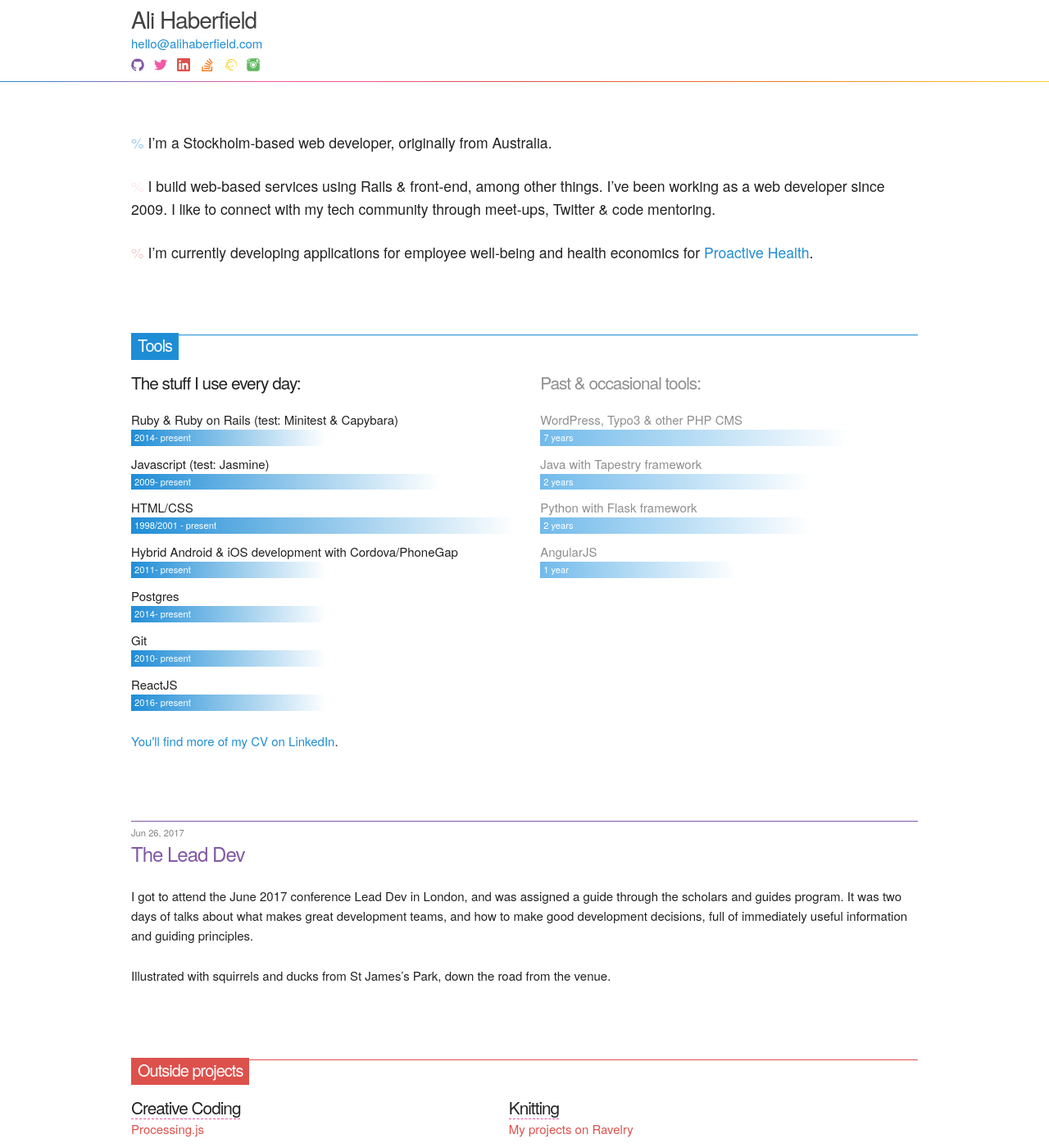
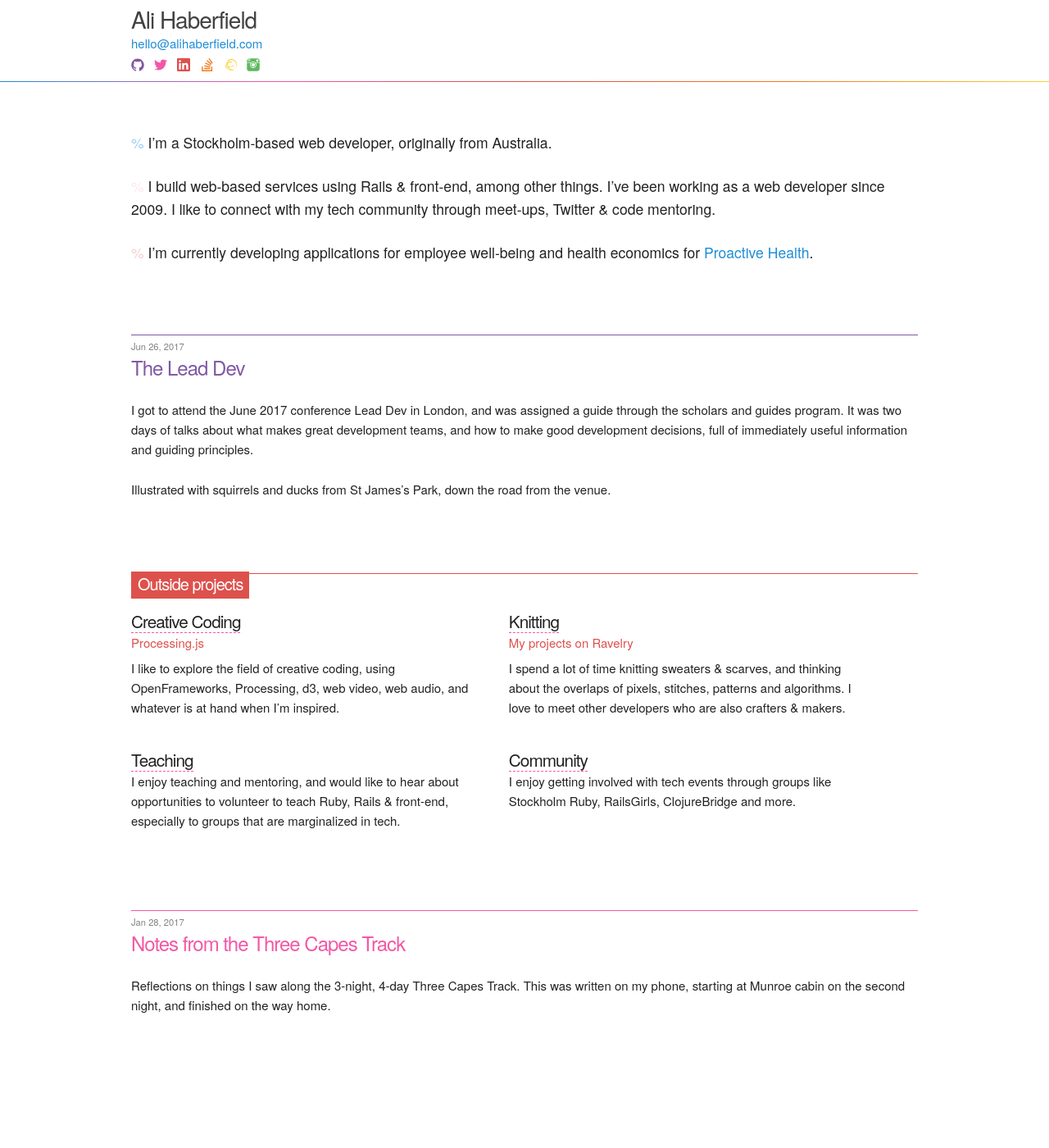
Before and after one commit to alihaberfield/alihaberfield.source, a Jekyll site: the page built from index.html, in a window 1280 px wide and 1400 px high. Shown: the whole window at 82% size. Built offline with Jekyll 4.4.1, drawn with Linux system fonts in a browser that asks for light colours; some of the changed text lies outside the part shown.

Commit message:
Update community info

```diff
--- a/_data/side-projects.yaml
+++ b/_data/side-projects.yaml
@@ -13,4 +13,4 @@
     I enjoy teaching and mentoring, and would like to hear about opportunities to volunteer to teach Ruby, Rails & front-end, especially to groups that are marginalized in tech.
 - name: Community
   text: |
-    I enjoy getting involved with tech events through groups like Berlin Geekettes, Stockholm Ruby, RailsGirls and more.
+    I enjoy getting involved with tech events through groups like Stockholm Ruby, RailsGirls, ClojureBridge and more.
--- a/index.html
+++ b/index.html
@@ -10,56 +10,6 @@ layout: index
     {{ site.data.intro.currently | markdownify }}
 
 
-  </div>
-</div>
-
-<div class="page-content tools">
-  <div class="container row">
-      <h2 class="page-heading"><span>Tools</span></h1>
-      <section class="column one-half current">
-        <h3>The stuff I use every day:</h3>
-        <ul>
-          <li>Ruby & Ruby on Rails (test: Minitest & Capybara)
-            <span class="experience short">2014- present</span>
-          </li>
-          <li>Javascript (test: Jasmine)
-            <span class="experience med-long">2009- present</span>
-          </li>
-          <li>HTML/CSS
-            <span class="experience long">1998/2001 - present</span>
-          </li>
-          <li>Hybrid Android & iOS development with Cordova/PhoneGap
-            <span class="experience short">2011- present</span>
-          </li>
-          <li>Postgres
-            <span class="experience short">2014- present</span>
-          </li>
-          <li>Git
-            <span class="experience short">2010- present</span>
-          </li>
-          <li>ReactJS
-            <span class="experience short">2016- present</span>
-          </li>
-        </ul>
-        <p><a href="https://www.linkedin.com/in/ali-haberfield-4b705620">You'll find more of my CV on LinkedIn</a>.</p>
-      </section>
-      <section class="column one-half past">
-        <h3>Past & occasional tools:</h3>
-        <ul>
-          <li>WordPress, Typo3 & other PHP CMS
-            <span class="experience med-long">7 years</span>
-          </li>
-          <li>Java with Tapestry framework
-            <span class="experience med">2 years</span>
-          </li>
-          <li>Python with Flask framework
-            <span class="experience med">2 years</span>
-          </li>
-          <li>AngularJS
-            <span class="experience short">1 year</span>
-          </li>
-        </ul>
-      </section>
   </div>
 </div>
 
```
